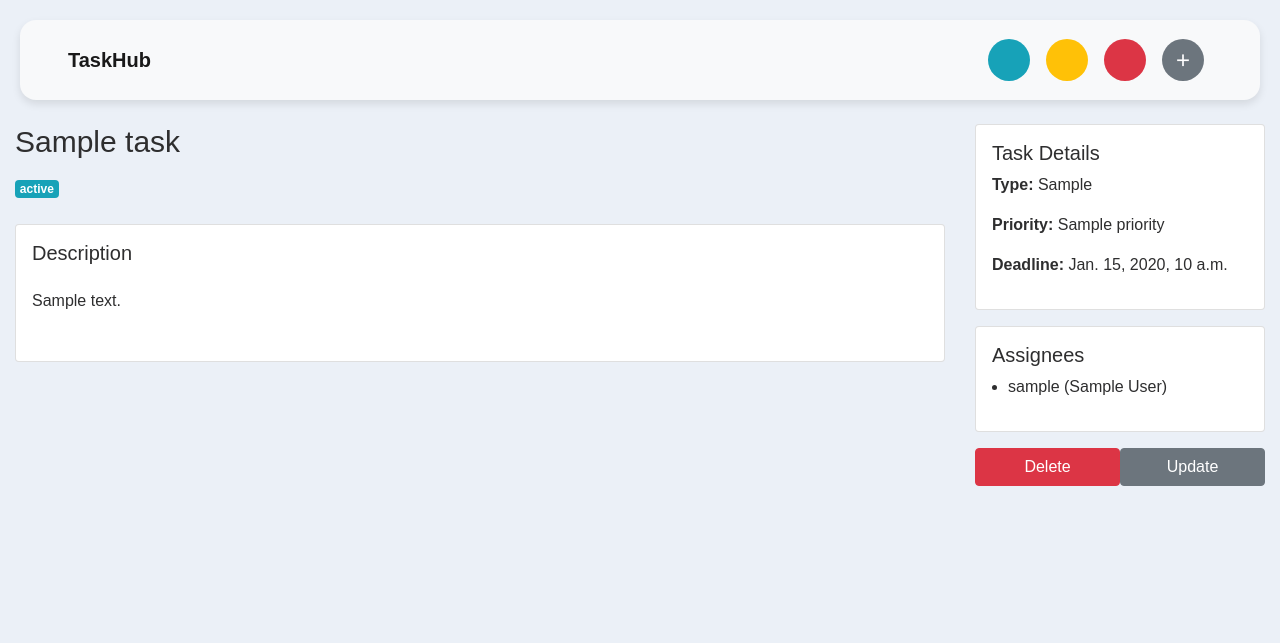
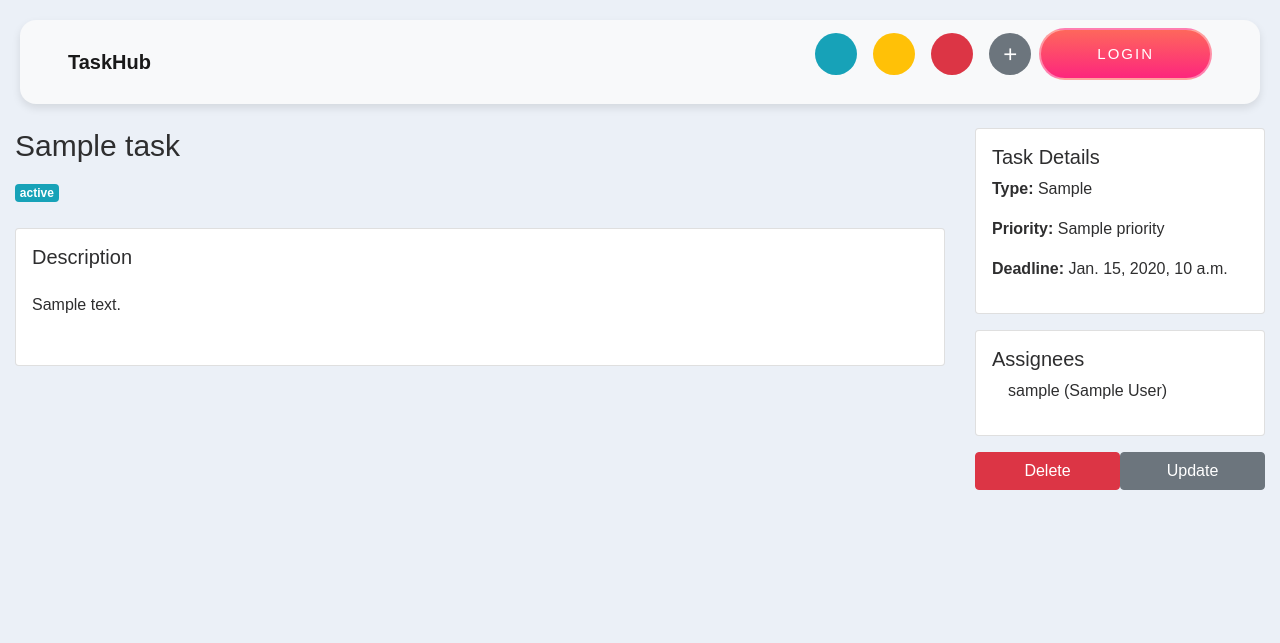
Before and after one commit to alxitk/taskhub, a Django app: template templates/tasks/task_detail.html in a window 1280 px wide. Shown: the top 643 px of the page. Run offline with Django 3.2, Linux system fonts and the light colour scheme; the template is opened without the code that fills it: most values are stand-ins (such as "Sample title", 1, 10 or a date in 2020).

Commit message:
implement login/logout pages and update header layout

```diff
--- a/static/css/styles.css
+++ b/static/css/styles.css
@@ -393,3 +393,55 @@ time {
     font-size: 25px;
   }
 }
+
+.login-btn {
+  position: relative;
+  background-image: linear-gradient(180deg, #fe675c, #fd267d);
+  display: flex;
+  align-items: center;
+  justify-content: center;
+  padding: 1.5rem 3rem;
+  max-height: 42px;
+  color: white;
+  text-decoration: none;
+  border-radius: 100px;
+  font-size: 15px;
+  text-transform: uppercase;
+  letter-spacing: 2px;
+  transition: all .7s cubic-bezier(.54, .1, 0, .99);
+  border: 2px solid rgba(255, 255, 255, .4);
+}
+
+.login-btn:active {
+  letter-spacing: 0px;
+  transform: translateY(15px);
+}
+li{
+  list-style: none;
+}
+.reg-btn {
+  background-image: linear-gradient(180deg, #fe675c, #fd267d);
+  display: flex;
+  justify-content: center;
+  align-items: center;
+  padding: 1.5rem 3.5rem;
+  color: white;
+  text-decoration: none;
+  border-radius: 100px;
+  max-height: 42px;
+  font-size: 15px;
+  text-transform: uppercase;
+  letter-spacing: 2px;
+  transition: all 0.7s cubic-bezier(.54, .1, 0, .99);
+  border: 2px solid rgba(255, 255, 255, 0.4);
+  text-align: center;
+}
+
+.reg-btn:hover {
+  letter-spacing: 8px;
+}
+
+.reg-btn:active {
+  letter-spacing: 0px;
+  transform: translateY(15px);
+}
--- a/templates/includes/header.html
+++ b/templates/includes/header.html
@@ -5,18 +5,37 @@
     <div class="navbar-brand font-weight-bold">TaskHub</div>
 
     <!-- Buttons -->
-    <div class="d-flex align-items-center">
+    <ul class="d-flex align-items-center">
       <!-- Low -->
-      <a href="#" class="circle-btn low mx-2" title="Low Priority"></a>
+      <li>
+        <a href="#" class="circle-btn low mx-2" title="Low Priority"></a>
+      </li>
       <!-- Medium -->
-      <a href="#" class="circle-btn medium mx-2" title="Medium Priority"></a>
+      <li>
+        <a href="#" class="circle-btn medium mx-2" title="Medium Priority"></a>
+      </li>
       <!-- High -->
-      <a href="#" class="circle-btn high mx-2" title="High Priority"></a>
+      <li>
+        <a href="#" class="circle-btn high mx-2" title="High Priority"></a>
+      </li>
       <!-- Add -->
-      <a href="#" class="circle-btn add mx-2" title="Add Task">
-        <i class='bx bx-plus'></i>
-      </a>
-    </div>
-
+      <li>
+        <a href="#" class="circle-btn add mx-2" title="Add Task"><i class='bx bx-plus'></i></a>
+      </li>
+      <!-- Login/Logout -->
+     {% if user.is_authenticated %}
+      <li class="reg-btn">{{ user.get_username }}</li>
+      <li class="">
+        <form method="post" action="{% url 'logout' %}">
+          {% csrf_token %}
+          <button type="submit" class="reg-btn">Logout</button>
+        </form>
+      </li>
+     {% else %}
+      <li class="">
+        <a href="{% url 'login' %}?next={{ request.path }}" class="reg-btn">Login</a>
+      </li>
+      {% endif %}
+    </ul>
   </div>
 </header>
--- a/templates/registration/logged_out.html
+++ b/templates/registration/logged_out.html
@@ -0,0 +1,6 @@
+{% extends "base.html" %}
+
+{% block content %}
+  <p>Logged out</p>
+  <a href="{% url 'login'%}">Click here to login again.</a>
+{% endblock %}
```
Also changed, not shown: templates/registration/login.html (+31 -0 lines).
